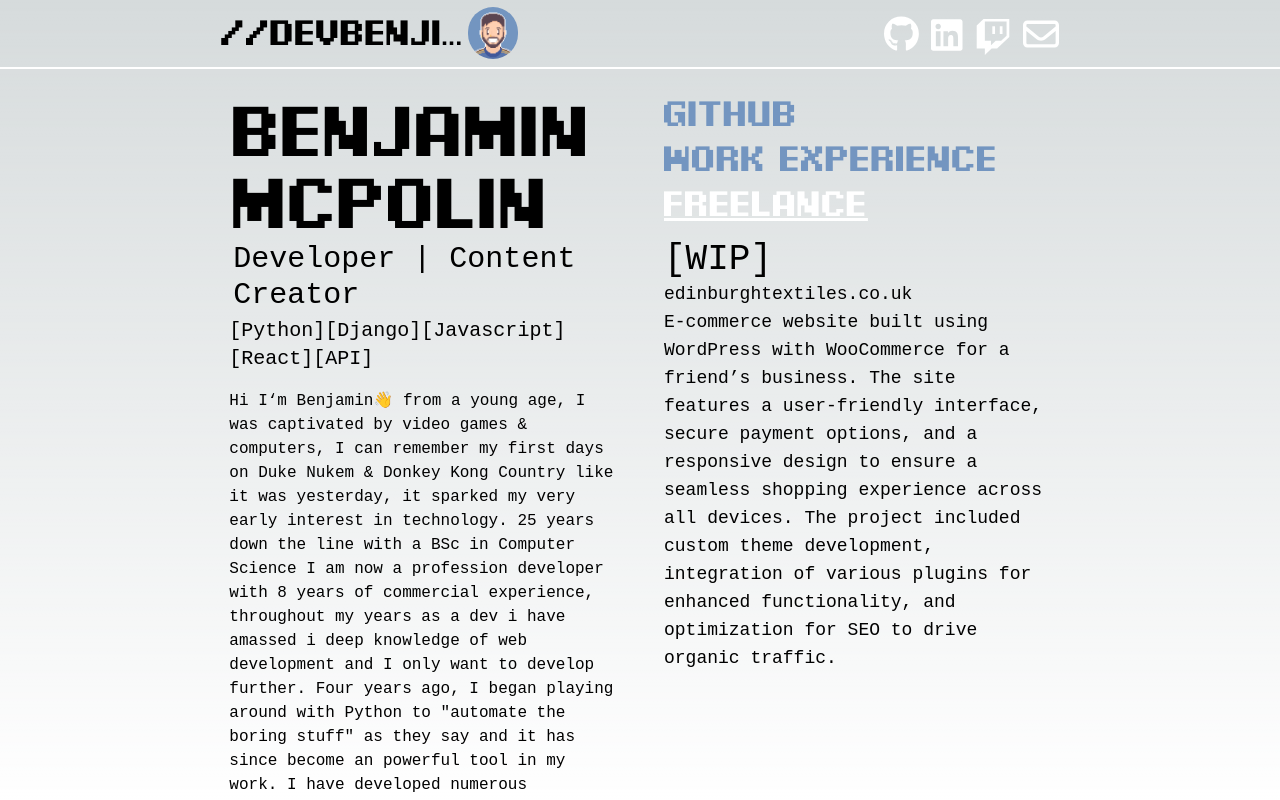
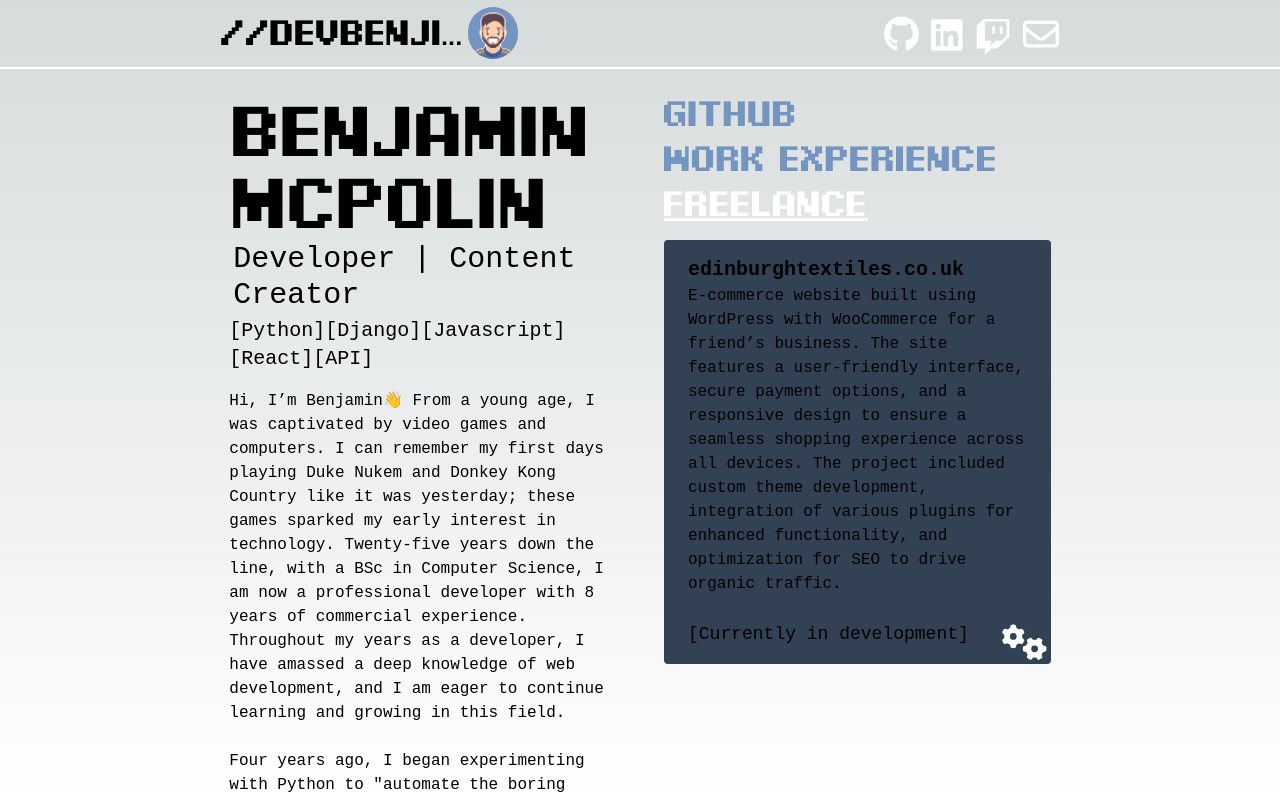
Before and after one commit to turner485/devbenji, a Next.js app: page / in a window 1280 px wide. Both pictures are taken after a click on the link "Freelance". Shown: the top 800 px of the page. Built offline with nearby package versions, Linux system fonts and the light colour scheme; no server answers; a web font is replaced by a local one.

Commit message:
update to last activity, proof read text

```diff
--- a/src/app/components/Freelance.js
+++ b/src/app/components/Freelance.js
@@ -1,11 +1,23 @@
+// components/Freelance.js
+import { FontAwesomeIcon } from '@fortawesome/react-fontawesome';
+import { faCogs } from '@fortawesome/free-solid-svg-icons';
 
 const Freelance = () => {
     return (
         <div className="freelance">
-            <p className="text-4xl">[WIP]</p>
-            <p className="text-lg">edinburghtextiles.co.uk<br />E-commerce website built using WordPress with WooCommerce for a friend&rsquo;s business. The site features a user-friendly interface, secure payment options, and a responsive design to ensure a seamless shopping experience across all devices. The project included custom theme development, integration of various plugins for enhanced functionality, and optimization for SEO to drive organic traffic.</p>
+            <li className='flex flex-col rounded bg-slate-700 hover:bg-[#7395c0] ease-out duration-300 mb-6 px-6 pt-4 pb-4 min-h-72 relative'>
+                <p className='text-xl font-bold'>edinburghtextiles.co.uk</p>
+                <p className='text-base'>
+                    E-commerce website built using WordPress with WooCommerce for a friend&rsquo;s business. The site features a user-friendly interface, secure payment options, and a responsive design to ensure a seamless shopping experience across all devices. The project included custom theme development, integration of various plugins for enhanced functionality, and optimization for SEO to drive organic traffic.<br /><br />
+                </p>
+                <p className='text-lg'>[Currently in development]</p>
+                <div className='fa-wrapper fa-icon'>
+                    <FontAwesomeIcon icon={faCogs} className="text-4xl text-white absolute right-1 bottom-1" />
+                </div>
+            </li>
+            <p className="text-lg"></p>
         </div>
-    )
-}
+    );
+};
 
 export default Freelance;
--- a/src/app/components/LeftModule.js
+++ b/src/app/components/LeftModule.js
@@ -6,7 +6,11 @@ const LeftModule = () => {
                     <h2 className="text-7xl ml-1" style={{ fontFamily: 'Pixel Digivolve, sans-serif' }}> Benjamin<br />mcpolin</h2>
                     <h3 className="text-2xl sm:text-3xl mt-1 ml-0 sm:ml-1">Developer | Content Creator</h3>
                     <h4 className="text-base sm:text-xl mt-1">[Python][Django][Javascript][React][API]</h4>
-                    <p className="text-base mt-4">Hi I&lsquo;m Benjamin👋 from a young age, I was captivated by video games & computers, I can remember my first days on Duke Nukem & Donkey Kong Country like it was yesterday, it sparked my very early interest in technology. 25 years down the line  with a BSc in Computer Science I am now a profession developer with 8 years of commercial experience, throughout my years as a dev i have amassed i deep knowledge of web development and I only want to develop further. Four years ago, I began playing around with Python to &quot;automate the boring stuff&quot; as they say and it has since become an powerful tool in my work. I have developed numerous automation programs, web scrapers, and other solutions that have significantly enhanced my efficiency and productivity.<br /><br />I&lsquo;m also a part time content creator over on twitch, I stream retro (of course 🕹️) Streaming can be very tech heavy, with the amount of stuff you can do these days, so i feel that&lsquo;s why is resonates with me! So yeah, I&lsquo;d just thought I would create a little website to showcase some of my achievements over my journey.🚀
+                    <p className="text-base mt-4">
+                        Hi, I&rsquo;m Benjamin👋 From a young age, I was captivated by video games and computers. I can remember my first days playing Duke Nukem and Donkey Kong Country like it was yesterday; these games sparked my early interest in technology. Twenty-five years down the line, with a BSc in Computer Science, I am now a professional developer with 8 years of commercial experience. Throughout my years as a developer, I have amassed a deep knowledge of web development, and I am eager to continue learning and growing in this field.<br /><br />
+                        Four years ago, I began experimenting with Python to &quot;automate the boring stuff&quot; as they say. Since then, it has become a powerful tool in my work. I have developed numerous automation programs, web scrapers, and other solutions that have significantly enhanced my efficiency and productivity.<br /> <br />
+
+                        I&rsquo;m also a part-time content creator on Twitch, where I stream retro games (of course 🕹️). Streaming can be very tech-heavy, with the myriad of possibilities available these days, which is why it resonates with me! So yeah, I thought I would create a little website to showcase some of my achievements over my journey.🚀
                     </p>
                 </div>
             </div>
--- a/src/app/components/Repos.js
+++ b/src/app/components/Repos.js
@@ -44,7 +44,7 @@ const Repos = () => {
                         <li className='flex flex-col rounded bg-slate-700 hover:bg-[#7395c0] ease-out duration-300 mb-6 px-6 pt-4 pb-4 min-h-72 relative'>
                             <p className='text-xl font-bold capitalize'>{repo.name.replace(/[-_]/g, ' ')}</p>
                             <p className='text-base'>{repo.description}</p>
-                            <p className='created-at text-sm'>Created at: {repo.pushed_at.replace(/[TZ]/g, ' ')}</p>
+                            <p className='created-at text-sm'>Latest Activity: {repo.pushed_at.replace(/[TZ]/g, ' ')}</p>
                             <div className='fa-wrapper fa-icon'>
                                 <FontAwesomeIcon icon={faGithub} className="text-4xl text-white absolute right-1 bottom-1" />
                             </div>
```
